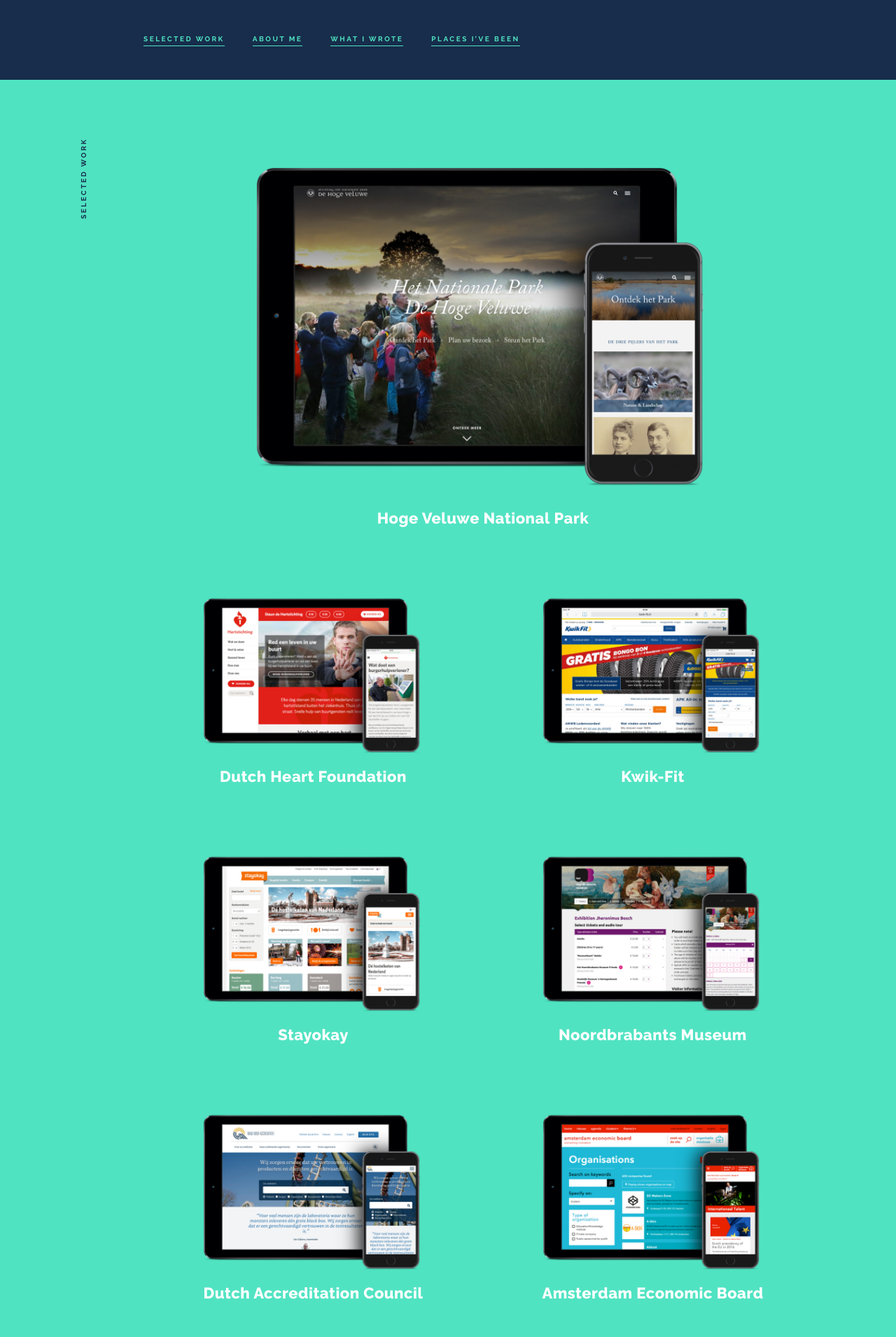
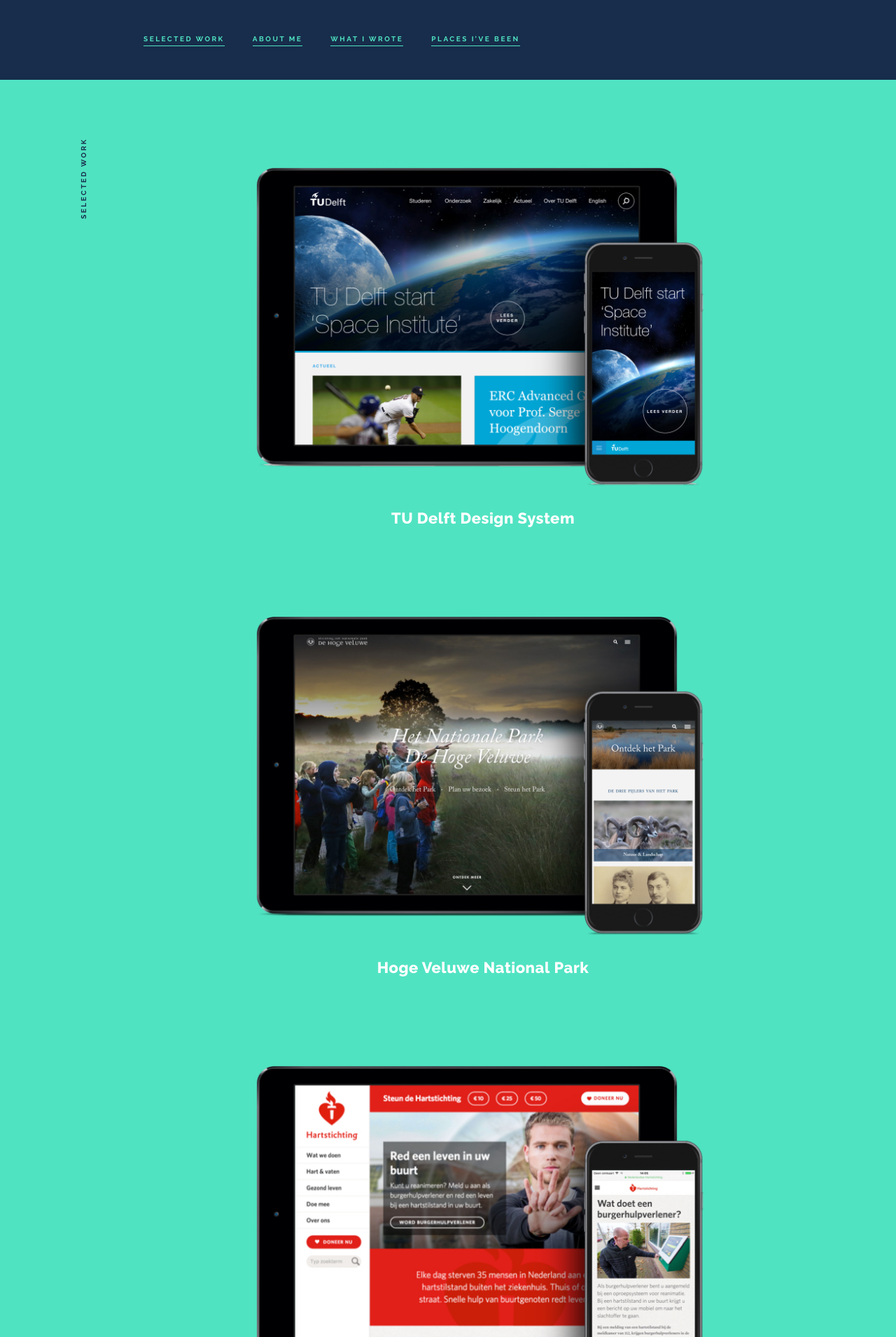
Before and after one commit to jpkoudstaal/jpkoudstaal.github.io, a Jekyll site: the page built from index.html, in a window 1280 px wide. Shown: the part 786-2696 px from the top of the page at 70% size. Built offline with Jekyll 4.4.1, drawn with Linux system fonts in a browser that asks for light colours; nearby versions of some CDN libraries; some of the changed text lies outside the part shown.

Commit message:
Added TU Delft
and took some stuff out

```diff
--- a/_layouts/default.html
+++ b/_layouts/default.html
@@ -12,20 +12,27 @@
         <div class="xs2 subhead subhead--vertical cl-secondary">Selected work</div>
         <div class="xs10 ptb5 content--primary text-align-center">
           <div class="xs12">
+            <a class="group" target="_blank" href="https://www.behance.net/gallery/37634933/TU-Delft-University-Design-System">
+            <img src="/images/tudelft.jpg" />
+            <h4 class="font-sans font-extrabold mb0">TU Delft Design System</h4>
+            <span class="cl-secondary p--secondary text-italic">View project</span>
+            </a>
+          </div>
+          <div class="xs12">
             <a class="group" target="_blank" href="https://www.behance.net/gallery/24871705/The-Hoge-Veluwe-National-Park">
             <img src="/images/hogeveluwe.jpg" />
             <h4 class="font-sans font-extrabold mb0">Hoge Veluwe National&nbsp;Park</h4>
-            <span class="cl-secondary p--secondary text-italic">View project on Behance</span>
+            <span class="cl-secondary p--secondary text-italic">View project</span>
             </a>
           </div>
-          <div class="xs12 md6">
+          <div class="xs12">
             <a class="group" target="_blank" href="https://www.behance.net/gallery/24871551/The-Dutch-Hart-Foundation">
             <img src="/images/hartstichting.jpg" />
             <h4 class="font-sans font-extrabold mb0">Dutch Heart Foundation</h4>
-            <span class="cl-secondary p--secondary text-italic">View project on Behance</span>
+            <span class="cl-secondary p--secondary text-italic">View project</span>
             </a>
           </div>
-          <div class="xs12 md6">
+          <!-- <div class="xs12 md6">
             <a class="group" target="_blank" href="https://www.behance.net/gallery/24871757/Kwikfit">
               <img src="/images/kwikfit.jpg" />
               <h4 class="font-sans font-extrabold mb0">Kwik-Fit</h4>
@@ -59,10 +66,10 @@
               <h4 class="font-sans font-extrabold mb0">Amsterdam Economic Board</h4>
               <span class="cl-secondary p--secondary text-italic">View project on Behance</span>
             </a>
-          </div>
+          </div> -->
 
 
-          <p class="mt10 cl-secondary p--secondary text-italic">I’m currently working on the online design system for TU&nbsp;Delft&nbsp;University.</p>
+          <p class="mt10 cl-secondary p--secondary text-italic viewmore">View more work on <a href="https://www.behance.net/jpkoudstaal">Behance</a></p>
 
         </div>
 
--- a/_sass/_typography.scss
+++ b/_sass/_typography.scss
@@ -300,6 +300,18 @@
   color: white;
 }
 
+p.viewmore{
+  font-size: 120%;
+  a{
+      color:$cl-secondary;
+      border-bottom: 1px solid $cl-secondary;
+      transition: border-width 100ms ease;
+      &:hover{
+        border-bottom: 3px solid $cl-secondary;
+    }
+  }
+}
+
 #work{
       a{
         span{
@@ -309,6 +321,9 @@
         &:hover{
           span{
             opacity: 1;
+        }
+        h4{
+
         }
       }
     }
```
Also changed, not shown: _layouts/page.html (+20 -9 lines), hogeveluwe.html (added, +12 -0 lines), images/tudelft.jpg (added).
